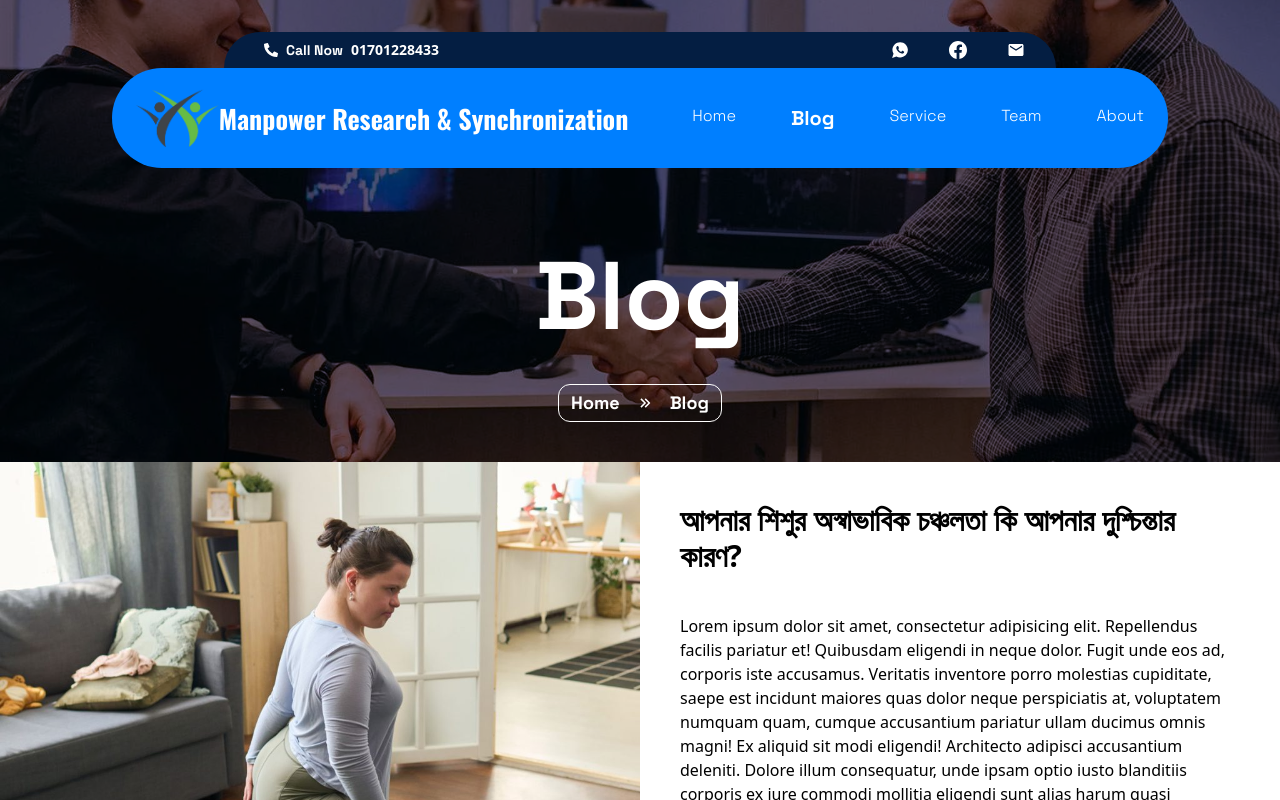
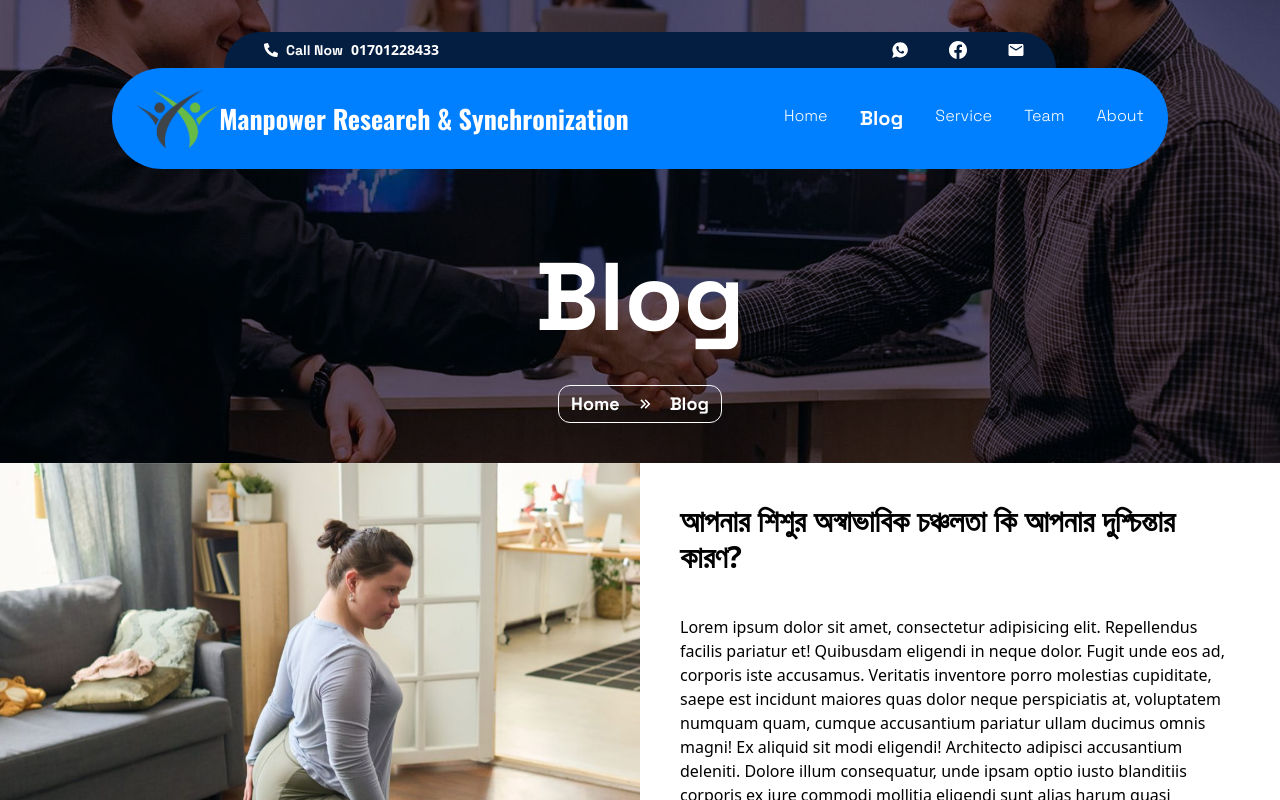
Before and after one commit to nobel7761/MRS-Client, a Next.js app: page /blog in a window 1280 px wide. Built offline with nearby package versions, Linux system fonts and the light colour scheme; a web font is replaced by a local one.

Commit message:
responsive navbar done

```diff
--- a/package.json
+++ b/package.json
@@ -9,7 +9,7 @@
     "lint": "next lint"
   },
   "dependencies": {
-    "@headlessui/react": "^2.1.2",
+    "@headlessui/react": "^2.1.3",
     "framer-motion": "^11.3.6",
     "next": "14.1.0",
     "react": "^18",
--- a/src/components/shared/BrandLogo.tsx
+++ b/src/components/shared/BrandLogo.tsx
@@ -10,7 +10,6 @@ const BrandLogo = ({ className }: { className: string }) => {
         alt="mrs-logo"
         height={2400}
         width={2400}
-        // className={className}
         className="md:w-[15%] w-[20%]  transform md:hover:scale-125 transition-transform duration-300"
       />
       <p
--- a/src/components/shared/MainNavbar.tsx
+++ b/src/components/shared/MainNavbar.tsx
@@ -9,49 +9,58 @@ import { FiMenu, FiX } from "react-icons/fi";
 const MainNavbar = () => {
   const router = useRouter();
   const [activeRoute, setActiveRoute] = useState<string>("");
-  const [menuOpen, setMenuOpen] = useState<boolean>(false);
+  const [isMobileMenuOpen, setIsMobileMenuOpen] = useState(false);
 
   useEffect(() => {
     setActiveRoute(router.pathname);
   }, [router.pathname]);
 
+  const toggleMobileMenu = () => {
+    setIsMobileMenuOpen(!isMobileMenuOpen);
+  };
+
   return (
+    <nav className="relative z-10">
       <div className="md:max-w-[82.5%] mx-auto md:px-6 p-1 md:py-5 md:bg-primary md:rounded-full overflow-hidden flex justify-between items-center gap-x-1 md:border-0 border-b border-black md:mb-0 mb-5">
         <Link href="/" className="md:w-[55%]">
           <BrandLogo className="" />
         </Link>
-
-      {/* Mobile Menu Icon */}
-      <div className="lg:hidden z-20" onClick={() => setMenuOpen(!menuOpen)}>
-        {menuOpen ? (
-          <FiX className=" text-3xl cursor-pointer" />
-        ) : (
-          <FiMenu className=" text-3xl cursor-pointer" />
-        )}
-      </div>
-
-      {/* Navigation Links */}
-      <nav
-        className={`lg:flex md:w-[45%] justify-between pr-10 lg:static absolute top-full left-0 right-0 bg-primary lg:bg-transparent lg:flex-row flex-col items-center lg:items-start lg:space-x-0 space-y-6 lg:space-y-0 px-6 py-6 lg:p-0 transition-all duration-300 ${
-          menuOpen ? "flex" : "hidden"
+        <button
+          type="button"
+          className={`md:hidden p-2 text-2xl hover:bg-[#041E42] hover:text-white rounded-lg  ${
+            isMobileMenuOpen ? "bg-[#041E42] text-white" : ""
           }`}
+          onClick={toggleMobileMenu}
+          aria-expanded={isMobileMenuOpen}
         >
+          {isMobileMenuOpen ? <FiX /> : <FiMenu />}
+        </button>
+        <div
+          className={`${
+            isMobileMenuOpen ? "block" : "hidden"
+          } w-full md:block md:w-auto absolute  top-full left-0 right-0 bg-[#041E42] md:bg-transparent md:static md:mt-0  transition-all ease-in-out duration-300`}
+        >
+          <ul className="font-medium flex md:flex-row md:gap-x-8 flex-col md:p-0 p-4">
             {navbarItems.map((item, index) => (
               <Link
                 key={index}
                 href={item.route}
-            className={` ${space_grotest.className} hover:text-white ${
+                onClick={toggleMobileMenu}
+                className={`${
+                  space_grotest.className
+                } md:p-0 p-4 rounded-lg hover:text-white ${
                   activeRoute === item.route
-                ? "text-white font-extrabold text-xl"
-                : "text-white font-extralight text-base"
+                    ? "text-white md:font-extrabold md:text-xl bg-primary "
+                    : "text-white md:font-extralight text-base hover:bg-gray-700 md:hover:bg-transparent"
                 }`}
-            onClick={() => setMenuOpen(false)} // Close menu on link click
               >
                 {item.label}
               </Link>
             ))}
+          </ul>
+        </div>
+      </div>
     </nav>
-    </div>
   );
 };
 
```
Also changed, not shown: 1 other file (tests, documents, lock files or other folders). Lines whose indentation alone changed are shown as unchanged.
